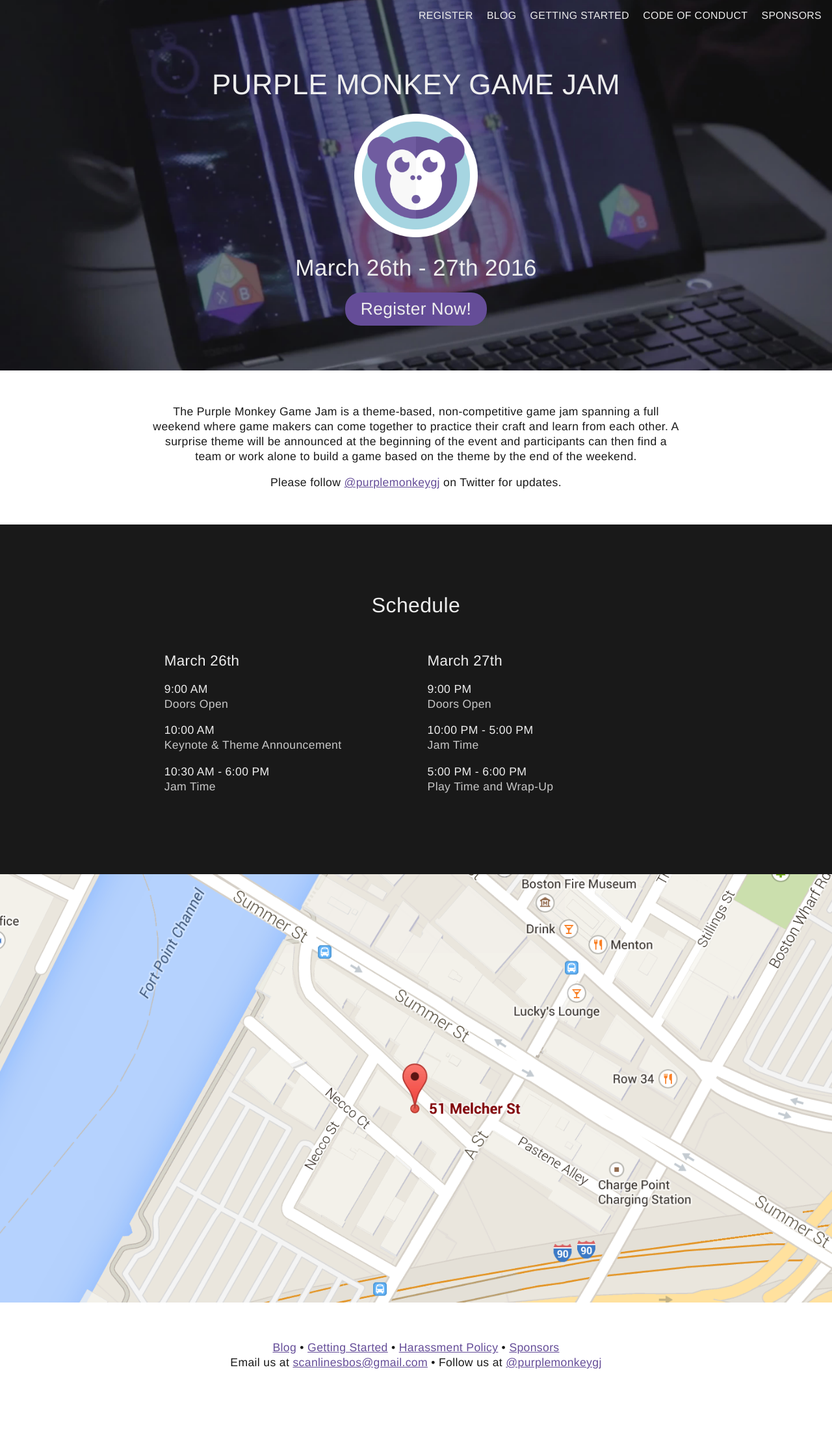
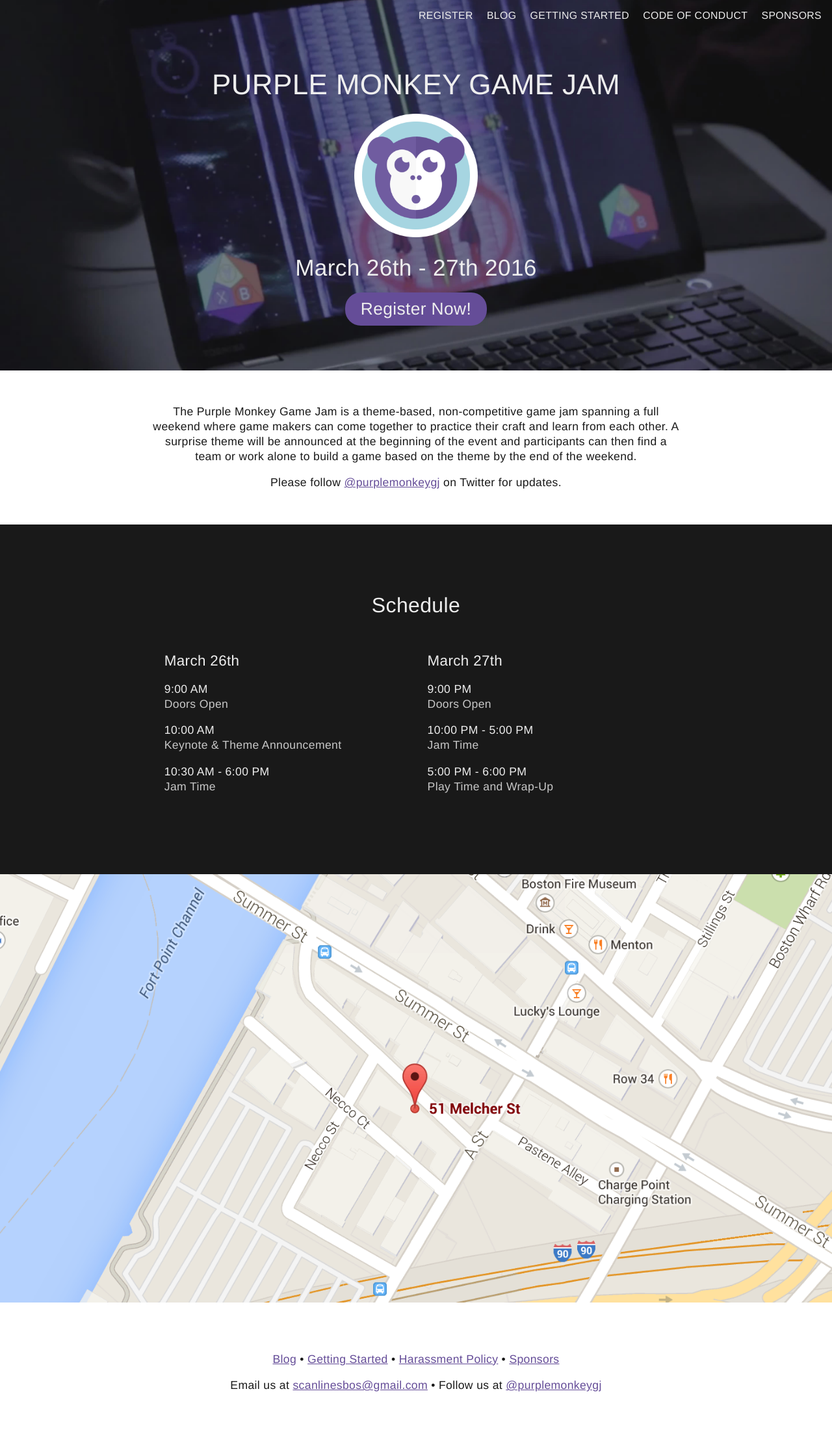
Before and after one commit to purplemonkeygamejam/purplemonkeygamejam.github.io, a Jekyll site: the page built from index.html, in a window 1280 px wide. Shown: the whole page at 65% size. Built offline with Jekyll 4.4.1, drawn with Linux system fonts in a browser that asks for light colours; before the commit the page ends 2161 px from its top, so only the background shows below that.

Commit message:
Added missing class.

```diff
--- a/_layouts/default.html
+++ b/_layouts/default.html
@@ -29,7 +29,7 @@
 
 {{ content }}
 
-<footer class="site-footer">
+<footer class="page-content site-footer">
 
     <p><a href="#">Blog</a> • <a href="#">Getting Started</a> • <a href="#">Harassment Policy</a> • <a href="#">Sponsors</a></p>
     <p>Email us at <a href="mailto:scanlinesbos@gmail.com">scanlinesbos@gmail.com</a> • Follow us at <a href="https://twitter.com/@purplemonkeygj">@purplemonkeygj</a> </p>
```
